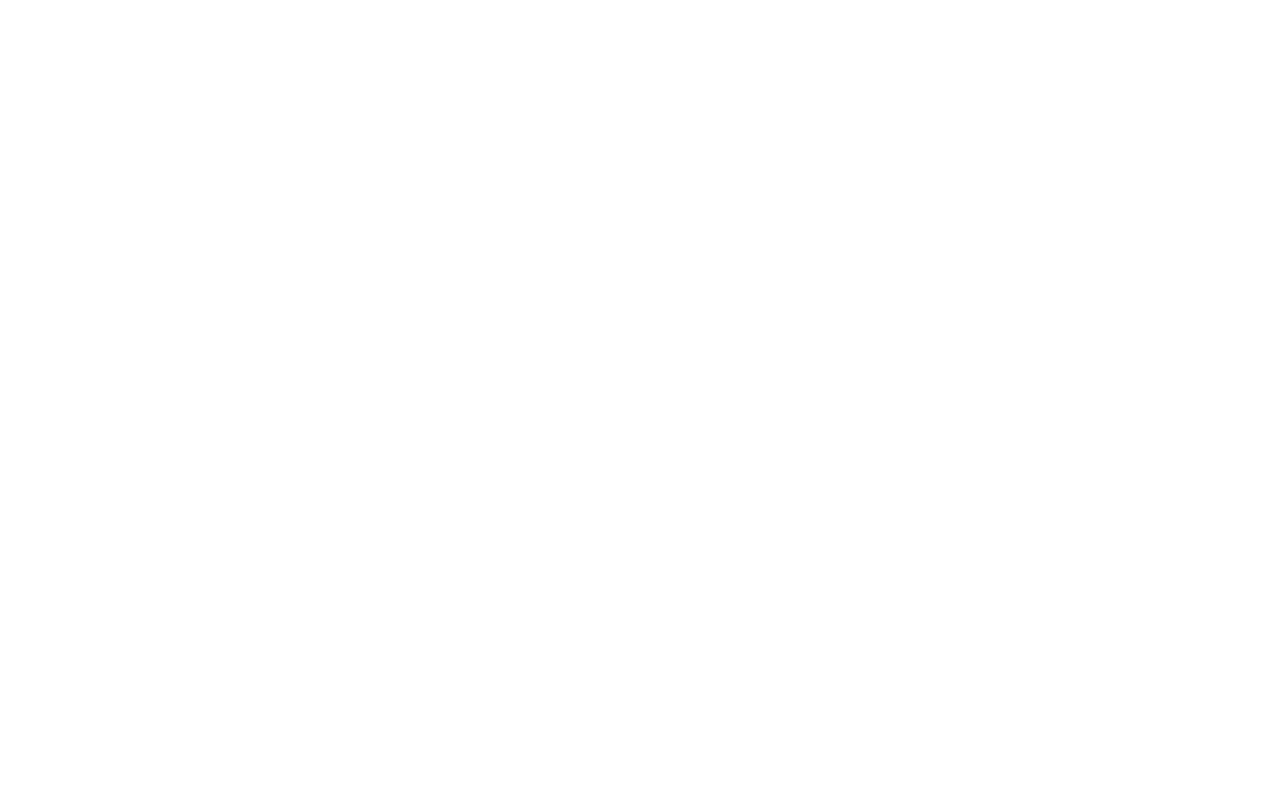
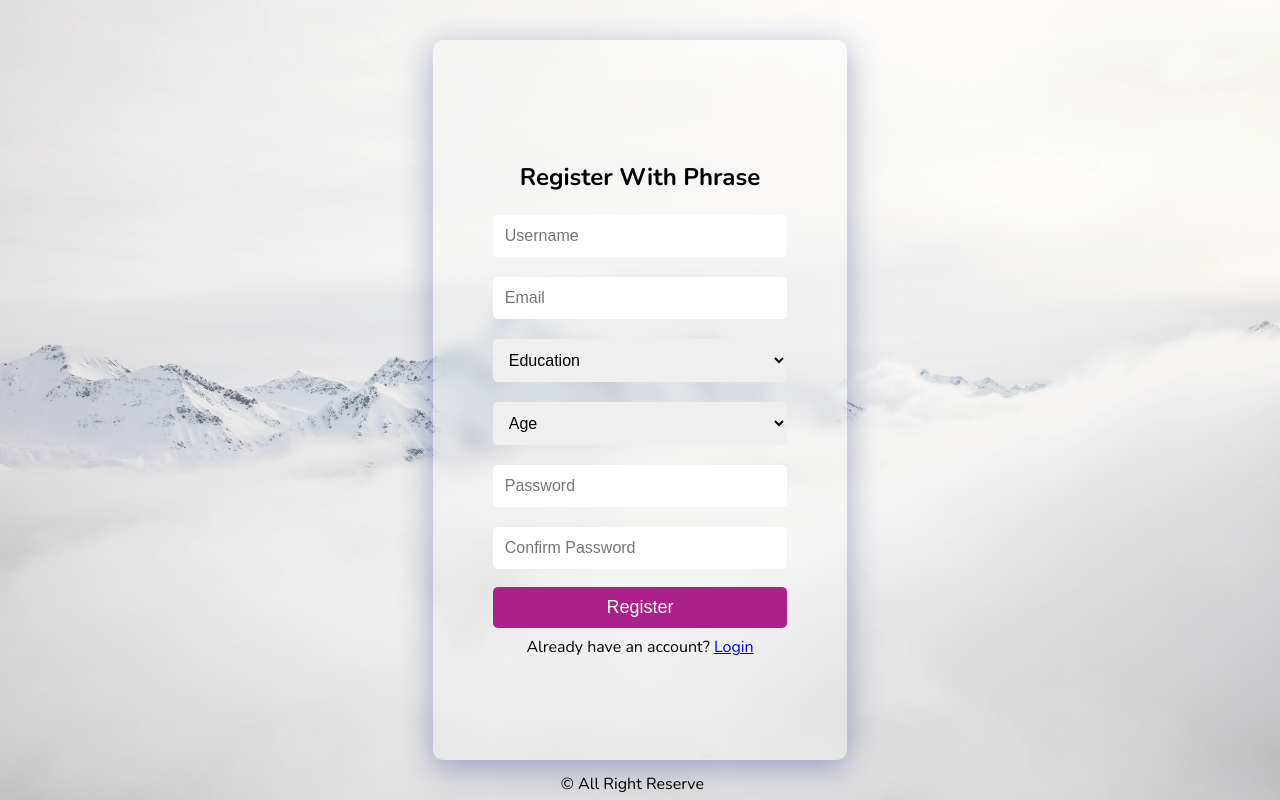
Before and after one commit to mirzabilal250/MERN-Auth, a React (Create React App) app in the folder client/: page /registerPhrase in a window 1280 px wide. Before the commit this address had no page. Built offline with nearby package versions, Linux system fonts and the light colour scheme.

Commit message:
Registration Phrase Component Added and some password changes

```diff
--- a/client/src/App.js
+++ b/client/src/App.js
@@ -9,6 +9,7 @@
 import ResetPassword from "./components/ResetPassword";
 import { useSelector } from "react-redux";
 import Welcome from "./components/Welcome";
+import RegistrationPhrase from "./components/RegistrationPhrase";
 
 function App() {
   const { authToken } = useSelector((state) => state.auth);
@@ -23,6 +24,7 @@
             />
             <Route path="welcome" element={<Welcome />} />
             <Route path="register" element={<Registration />} />
+            <Route path="registerPhrase" element={<RegistrationPhrase />} />
             <Route path="login" element={<Login />} />
             <Route path="forgotPassword" element={<ForgotPassword />} />
             <Route
--- a/client/src/components/Home.jsx
+++ b/client/src/components/Home.jsx
@@ -11,7 +11,7 @@
 
   return (
     <div className="home">
-      <h1>Welcome to the MERN Advanced Authentication App</h1>
+      <h1>Welcome to the Advanced QAPAP-Authentication App</h1>
       <p>Thank you for testing my App.</p>
       <button onClick={logoutHandler}>Logout</button>
     </div>
--- a/client/src/components/Login.jsx
+++ b/client/src/components/Login.jsx
@@ -52,7 +52,7 @@
       placeholder: "Password",
       label: "Password",
       required: true,
-      pattern: "(?=.*[0-9])(?=.*[a-z])(?=.*[A-Z])(?=.*[!@#$%^&*]).{8,15}",
+      pattern: "(?=.*[0-9])(?=.*[a-z])(?=.*[A-Z]).{8,15}",
       errormessage: "Passwords must have 8 to 15 characters and contains at least 1 digit & 1 special character",
     },
   ];
--- /dev/null
+++ b/client/src/components/RegistrationPhrase.jsx
@@ -0,0 +1,155 @@
+import { useState } from "react";
+import "../scss/registration.scss";
+import FormInput from "./FormInput";
+import { Link, useNavigate } from "react-router-dom";
+import { useSelector, useDispatch } from "react-redux";
+import { toast } from "react-toastify";
+import { register, reset } from "../redux/authSlice";
+import { useEffect } from "react";
+
+const RegistrationPhrase = () => {
+  const [values, setValues] = useState({
+    username: "",
+    email: "",
+    education: "",
+    age: "",
+    password: "",
+    confirmPassword: "",
+  });
+
+  const { username, email, education, age, password } = values;
+
+  const navigate = useNavigate();
+  const dispatch = useDispatch();
+
+  const { isSuccess, isError, message } = useSelector((state) => state.auth);
+
+  useEffect(() => {
+    if (isError) {
+      toast.error(message);
+    } else if (isSuccess) {
+      toast.success("User Registered Successfully");
+      navigate("/");
+    }
+    dispatch(reset());
+  }, [isSuccess, isError, message, navigate, dispatch]);
+
+  const inputEmail = [
+    {
+      id: 1,
+      name: "username",
+      type: "text",
+      placeholder: "Username",
+      autocomplete: "off",
+      // label: "Username",
+      required: true,
+      pattern: "^[\\w\\s]{3,}$",
+      errormessage: "Username should be atleast 3 characters",
+    },
+    {
+      id: 2,
+      name: "email",
+      type: "email",
+      placeholder: "Email",
+      autocomplete: "off",
+      // label: "Email",
+      required: true,
+      pattern: "^\\w+([\\.-]?\\w+)*@\\w+([\\.-]?\\w+)*(\\.\\w{2,3})+$",
+      errormessage: "It should be a valid email",
+    }
+  ];
+
+  const inputPassword = [
+    {
+      id: 3,
+      name: "password",
+      type: "password",
+      placeholder: "Password",
+      autocomplete: "off",
+      // label: "Password",
+      required: true,
+      pattern: "(?=.*[0-9])(?=.*[a-z])(?=.*[A-Z]).{8,15}",
+      errormessage: "Passwords must have 8 to 15 characters and contains at least 1 digit",
+    },
+    {
+      id: 4,
+      name: "confirmPassword",
+      type: "password",
+      placeholder: "Confirm Password",
+      autocomplete: "off",
+      // label: "Confirm Password",
+      required: true,
+      pattern: values.password,
+      errormessage: "Passwords do not match",
+    }
+  ];
+
+  const handleSubmit = (e) => {
+    e.preventDefault();
+    const userData = {
+      username,
+      email,
+      education,
+      age,
+      password,
+    };
+
+    dispatch(register(userData));
+  };
+
+  const onChange = (e) => {
+    setValues((prevState) => ({
+      ...prevState,
+      [e.target.name]: e.target.value,
+    }));
+  };
+
+  return (
+    <div className="register">
+      <form onSubmit={handleSubmit}>
+        <h2 style={{ marginBottom: `${0.5}em` }}>Register With Phrase</h2>
+        {inputEmail.map((input) => (
+          <FormInput
+            key={input.id}
+            {...input}
+            value={values[input.name]}
+            onChange={onChange}
+          />
+        ))}
+        <div className="formInput">
+          <select name = "education" onChange={onChange} type="text">
+            <option value="">Education</option>
+            <option value = "Graduate">Graduate</option>
+            <option value = "Undergraduate">Undergraduate</option>
+            <option value = "Others">Others</option>
+         </select>
+        </div>
+        <div className="formInput">
+        <select name = "age" onChange={onChange} type="text">
+            <option value="">Age</option>
+            <option value = "0-15 years old">0-15 years old</option>
+            <option value = "15-20 years old">15-20 years old</option>
+            <option value = "21-25 years old">21-25 years old</option>
+            <option value = "25-30 years old">25-30 years old</option>
+            <option value = "30+">30+</option>
+         </select>
+        </div>
+
+        {inputPassword.map((input) => (
+          <FormInput
+            key={input.id}
+            {...input}
+            value={values[input.name]}
+            onChange={onChange}
+          />
+        ))}
+        <button type="submit">Register</button>
+        <span>
+          Already have an account? <Link to="/login">Login</Link>
+        </span>
+      </form>
+    </div>
+  );
+};
+
+export default RegistrationPhrase;
--- a/client/src/components/ResetPassword.jsx
+++ b/client/src/components/ResetPassword.jsx
@@ -47,7 +47,7 @@
       placeholder: "Password",
       label: "Password",
       required: true,
-      pattern: "(?=.*[0-9])(?=.*[a-z])(?=.*[A-Z])(?=.*[!@#$%^&*]).{8,15}",
+      pattern: "(?=.*[0-9])(?=.*[a-z])(?=.*[A-Z]).{8,15}",
       errormessage: "Passwords must have 8 to 15 characters and contains at least 1 digit & 1 special character",
     },
     {
--- a/client/src/components/Welcome.jsx
+++ b/client/src/components/Welcome.jsx
@@ -13,11 +13,18 @@
         Navigate("/login")
     }
 
+    const SignUpPhraseHandler = () => {
+      Navigate("/registerPhrase")
+  }
+
   return (
     <div className="home">
       <h1>Welcome to the QAPAP-Authentication Project</h1>
-      <button onClick={logInHandler}>Log-In</button>
+      <div id="loginSignupButtom">
+      <button id="loginButton" onClick={logInHandler}>Log-In</button>
       <button onClick={SignUpHandler}>Sign-Up</button>
+      </div>
+      <button onClick={SignUpPhraseHandler}>Sign-Up with Phrase</button>
     </div>
   );
 };
--- a/client/src/scss/registration.scss
+++ b/client/src/scss/registration.scss
@@ -16,7 +16,7 @@
     flex-direction: column;
     align-items: center;
     justify-content: center;
-    height: 85%;
+    height: 90%;
     width: 23vw;
     background: rgba(255, 255, 255, 0.15);
     box-shadow: 0 8px 32px 0 rgba(31, 38, 135, 0.37);
@@ -26,7 +26,7 @@
 
     h1 {
       margin: 0;
-      margin-bottom: 1rem;
+      margin-bottom: 0.5rem;
     }
 
     button {
--- a/client/src/scss/welcome.scss
+++ b/client/src/scss/welcome.scss
@@ -26,6 +26,10 @@
       font-size: 16px;
       cursor: pointer;
     }
+
+    #loginButton {
+      margin-right: 0.8rem;
+    }
   }
 
   @media (max-width: 575.98px) {
```
